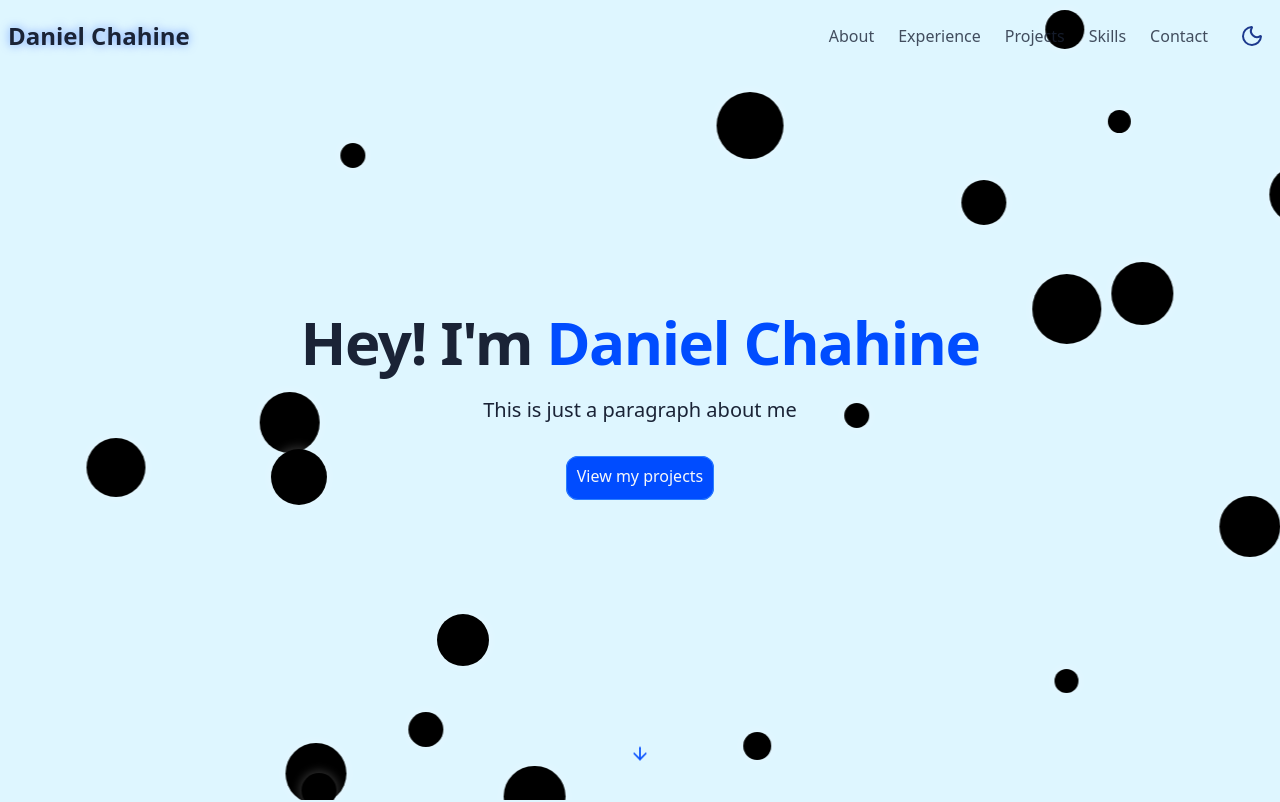
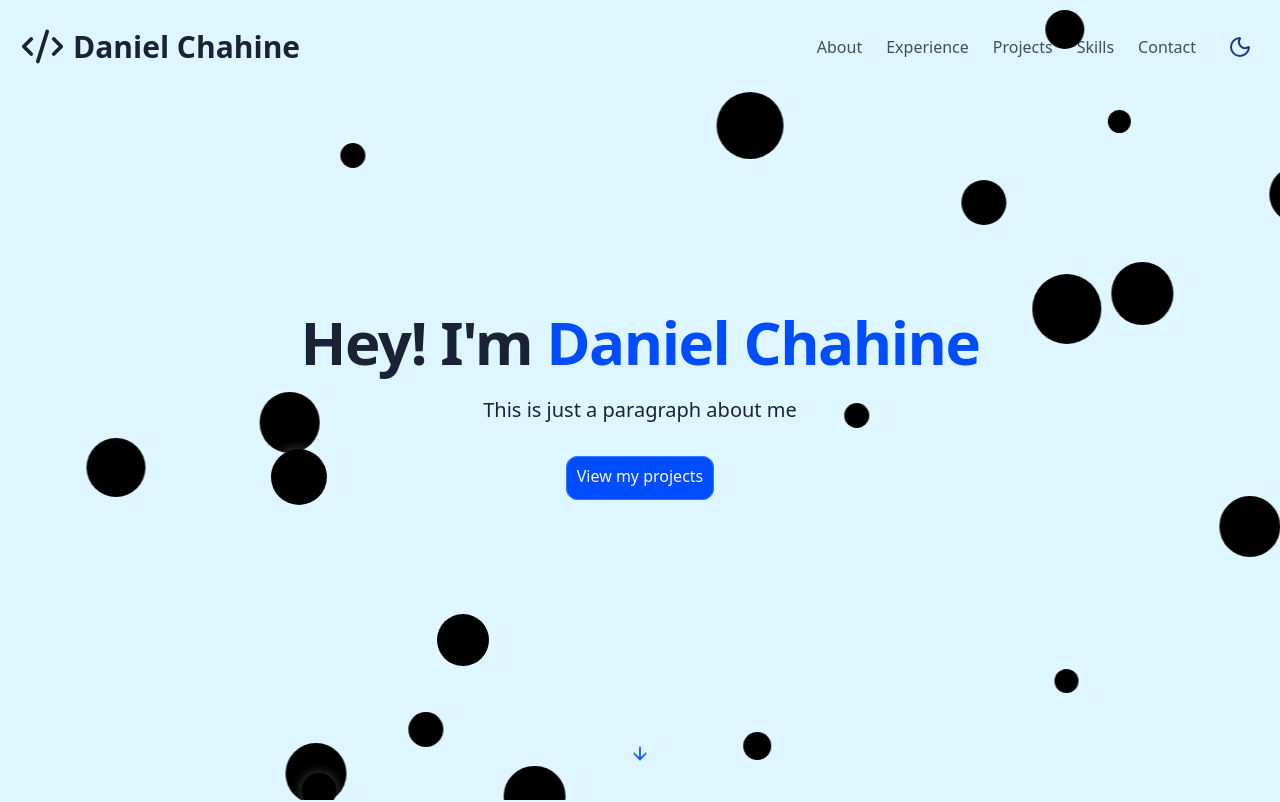
Before and after one commit to DanielChahine0/DanielChahine0.github.io, a React (Vite) app: page / in a window 1280 px wide. Shown: the top 802 px of the page. Built offline with nearby package versions, Linux system fonts and the light colour scheme.

Commit message:
finished the styling of the nav bar

```diff
--- a/src/components/Footer.jsx
+++ b/src/components/Footer.jsx
@@ -7,7 +7,7 @@ export const Footer = () => {
             <div
                 className={cn(
                     "w-4/5 flex flex-col sm:flex-row mx-auto items-center sm:justify-between gap-5",
-                    "rounded-lg bg-primary/20 px-5 py-3 shadow-inner",
+                    "rounded-lg bg-primary/30 px-5 py-3 shadow-inner backdrop-blur-lg",
                 )}
             >
                 <p className="flex items-center gap-3 font-medium text-foreground">
--- a/src/components/NavBar.jsx
+++ b/src/components/NavBar.jsx
@@ -1,5 +1,5 @@
 import { cn } from '@/lib/utils'
-import { X, Menu } from 'lucide-react';
+import { X, Menu, CodeXml } from 'lucide-react';
 import { useEffect, useState } from 'react'
 import { ThemeToggle } from './ThemeToggle'; // Import the ThemeToggle component
 
@@ -31,18 +31,28 @@ export const NavBar = () => {
 
     return (
         <nav
-            className= {cn(
+            className={cn(
                 "fixed w-full z-40 transition-all duration-300",
-                isScrolled ? "py-2 bg-background/80 backdrop-blur-md shadow-xs" : "py-4"
+                isScrolled
+                    ? "pt-5"
+                    : "py-4"
             )}
         >
-            <div className='container flex items-center justify-between px-2'> {/* Adjust padding here */}
+            <div className={cn(
+                'container flex items-center justify-between px-5 py-2 transition-all duration-300',
+                isScrolled
+                    ? "w-6/7 mx-auto rounded-lg bg-primary/30 backdrop-blur-lg shadow-inner"
+                    : "w-full"
+            )}>
                 <a
-                    className='text-2xl font-bold flex items-center hover:scale-105 transition-transform duration-300' // Adjust margin here
+                    className='text-4xl font-bold flex items-center hover:scale-105 transition-transform duration-300'
                     href="#"
                 >
-                    <span className='relative z-10'>
-                        <span className='text-glow'>Daniel Chahine</span>
+                    <span className='relative z-10 flex items-center gap-2'>
+                        <CodeXml size={isScrolled ? 45 : 45}/>
+                        <span className="text-3xl">
+                            Daniel Chahine
+                        </span>
                     </span>
                 </a>
 
```
Also changed, not shown: 1 other file (tests, documents, lock files or other folders).
